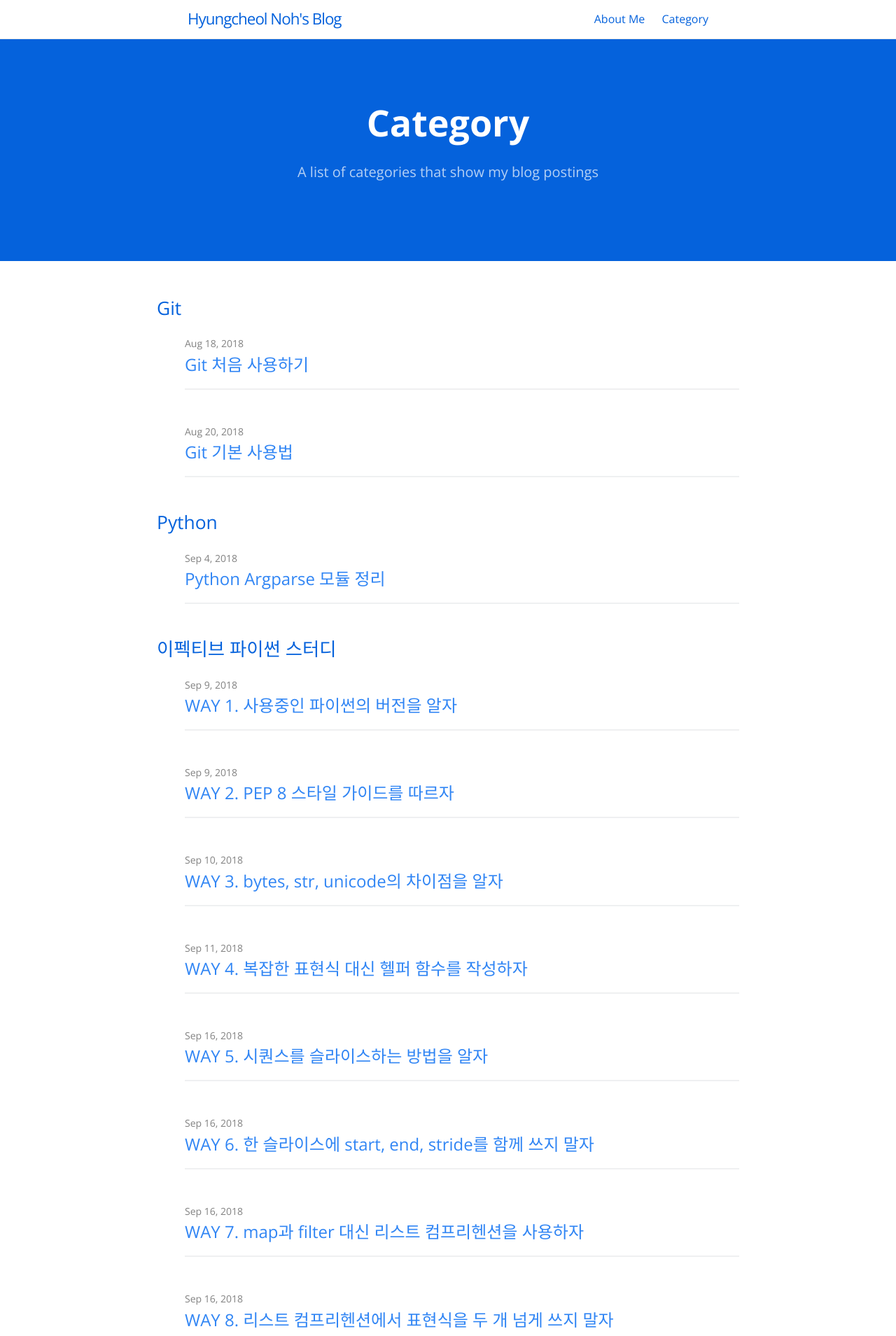
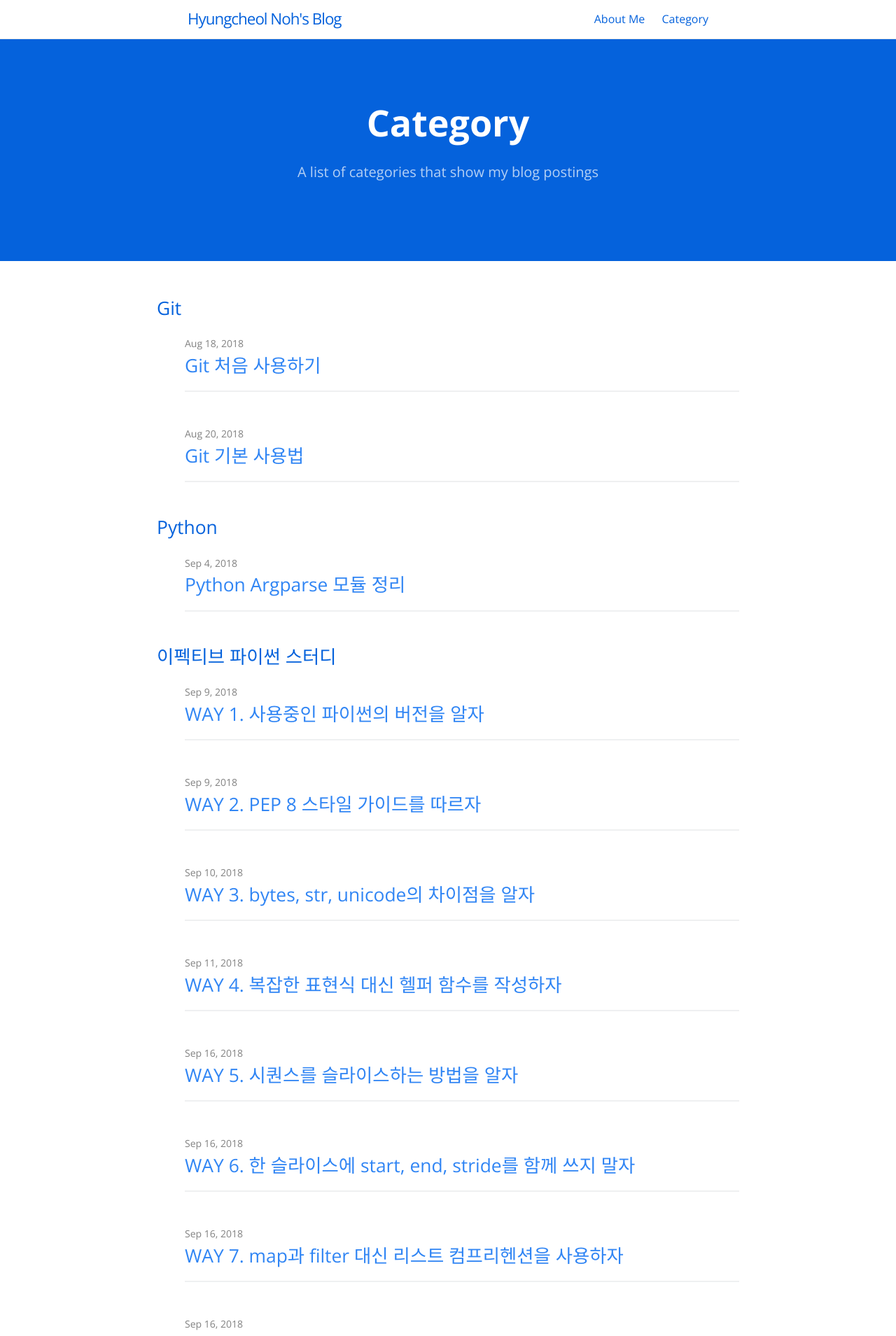
Before and after one commit to hcnoh/hcnoh.github.io, a Jekyll site: the page built from category.md, in a window 1280 px wide. Shown: the top 1909 px of the page at 70% size. Built offline with Jekyll 4.4.1, drawn with Linux system fonts in a browser that asks for light colours.

Commit message:
Update category.html

```diff
--- a/_layouts/category.html
+++ b/_layouts/category.html
@@ -17,7 +17,8 @@ layout: default
         <span class="post-meta">{{ post.date | date: date_format }}</span>
 
         <h2>
-          <a class="post-link" href="{{ post.url | relative_url }}" title="{{ post.title }}">{{ post.title | escape }}</a>
+          <!--<a class="post-link" href="{{ post.url | relative_url }}" title="{{ post.title }}">{{ post.title | escape }}</a>-->
+          <a href="{{ post.url | relative_url }}" title="{{ post.title }}">{{ post.title | escape }}</a>
         </h2>
 
         <hr size="3" noshade>
```
